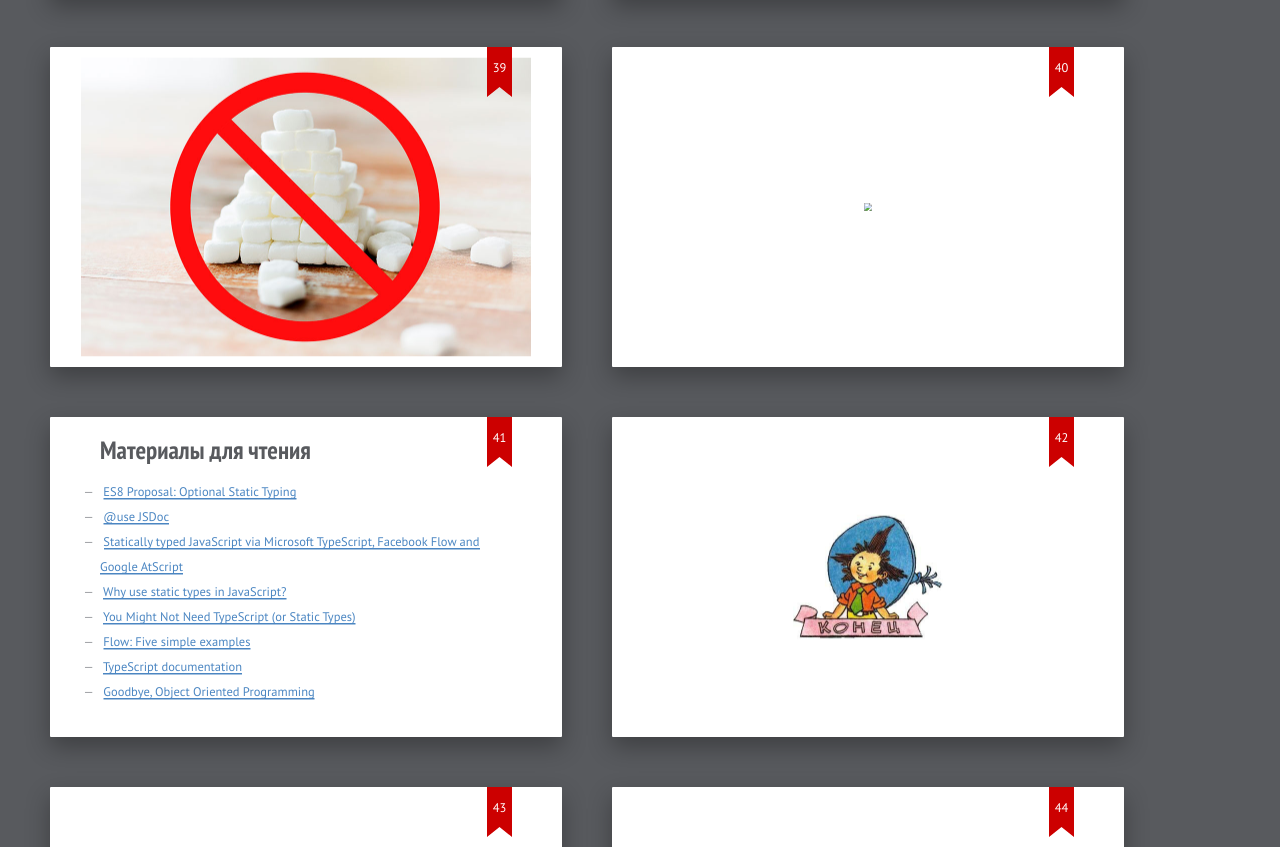
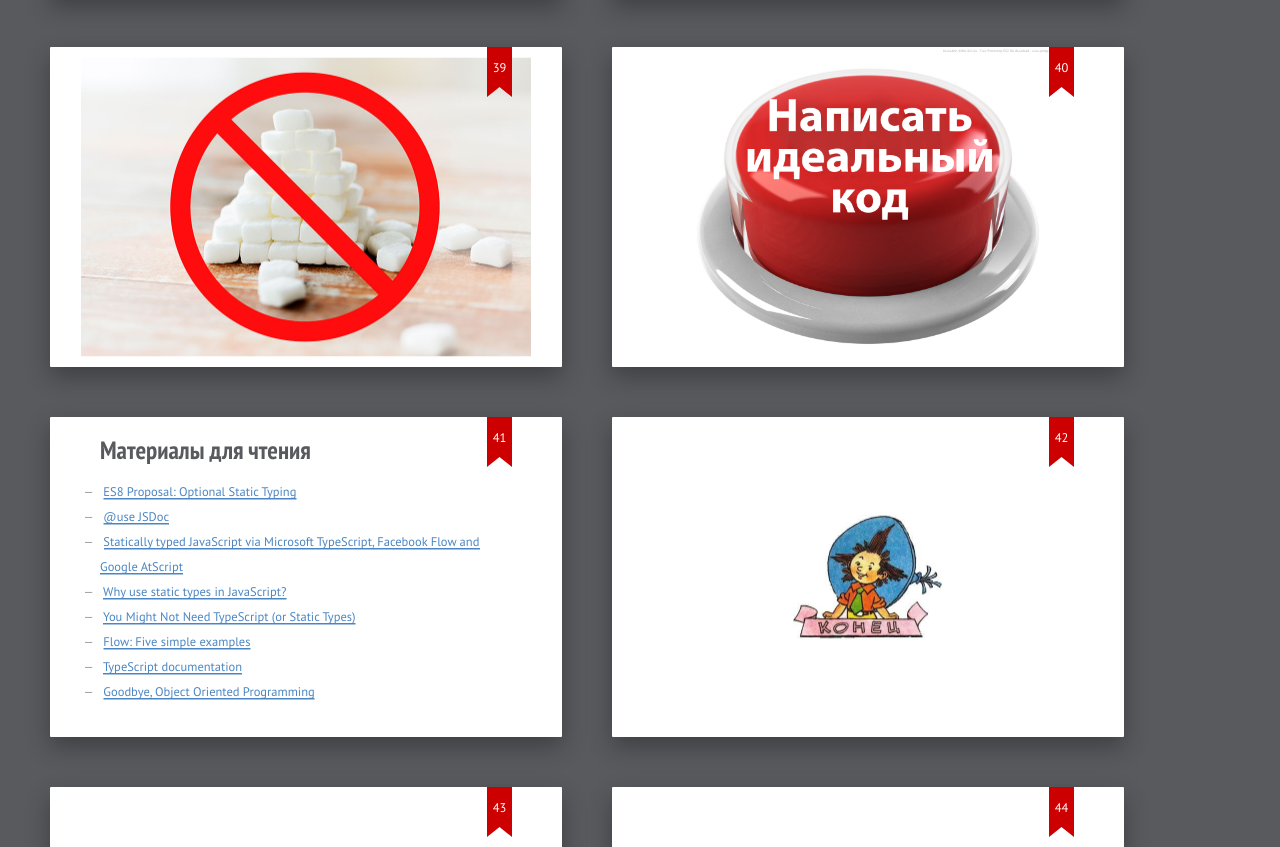
Before and after one commit to easy-deep-learning/types-sugar-in-javascript, a plain HTML site: page index.html in a window 1280 px wide. Shown: the part 7157-8004 px from the top of the page. Drawn offline with Linux system fonts and the light colour scheme.

Commit message:
Update 2017-03-31T17:51:48.382Z

```diff
--- a/index.html
+++ b/index.html
@@ -357,7 +357,7 @@
 
 <!--  (begin) -->
 <section class="slide">
-  <img src="pictures/3d-push-button.jpg" class="cover">
+  <img src="pictures/3d-push-button.png" class="cover">
 </section>
 <!--  (end) -->
 
```
Also changed, not shown: pictures/3d-push-button.png (added).
